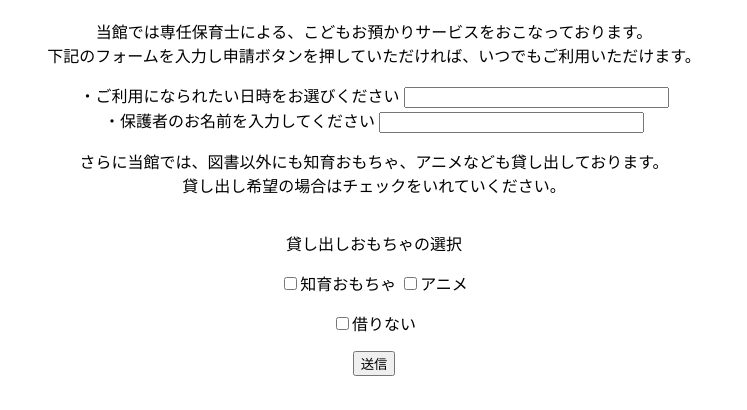
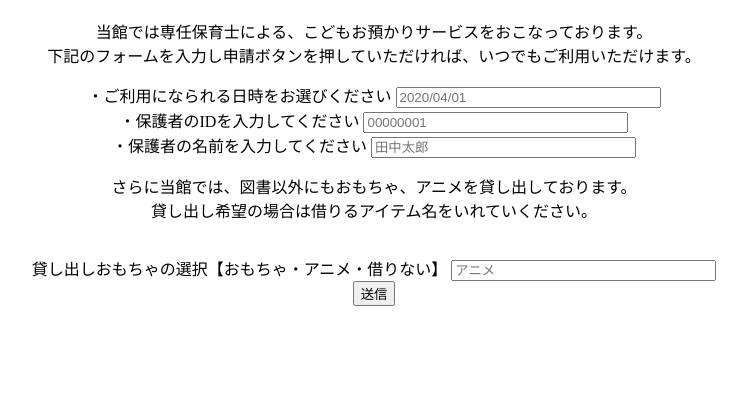
Before and after one commit to water12312/Avengers, a Flask app: template src/pekotosyo/admin/templates/kid_reserve/reserve.html in a window 1280 px wide. Shown: the part 390-800 px from the top of the page, without its empty margins (266-1013 px from the left). Run offline with Flask 2, Linux system fonts and the light colour scheme; the template is opened without the code that fills it, so the values that code supplies are empty.

Commit message:
こみっとします小柳

```diff
--- a/src/pekotosyo/admin/templates/kid_reserve/reserve.html
+++ b/src/pekotosyo/admin/templates/kid_reserve/reserve.html
@@ -15,22 +15,22 @@
             <!-- 入力画面 -->
             <form action="{{url_for('kid_reserve.reserve_check')}}", method="POST">
                 <!-- 日時 -->
-                <label> ・ご利用になられたい日時をお選びください</label>
-                <input type="text" name="reserve_date" size="30" >
+                <label> ・ご利用になられる日時をお選びください</label>
+                <input type="text" name="reserve_date" size="30" placeholder="2020/04/01">
                 <br>
-                <label>・保護者のお名前を入力してください</label>
-                <input type="text" name="reserve_name" size="30">
+                <label>・保護者のIDを入力してください</label>
+                <input type="text" name="user_id" size="30" placeholder="00000001">
                 <br>
-
+                <label>・保護者の名前を入力してください</label>
+                <input type="text" name="user_name" size="30" placeholder="田中太郎">
+                <br>
                 <!-- おもちゃの貸し出しセレクト -->
-                <p>さらに当館では、図書以外にも知育おもちゃ、アニメなども貸し出しております。<br>
-                貸し出し希望の場合はチェックをいれていください。</p>
+                <p>さらに当館では、図書以外にもおもちゃ、アニメを貸し出しております。<br>
+                貸し出し希望の場合は借りるアイテム名をいれていください。</p>
                 <br>
-                <label>貸し出しおもちゃの選択</label>
+                <label>貸し出しおもちゃの選択【おもちゃ・アニメ・借りない】</label>
+                <input type="text" name="item" size="30" placeholder="アニメ">
                 <br>
-                <p><input type="checkbox" name="items" value="item">知育おもちゃ
-                    <input type="checkbox" name="items" value="anime">アニメ</p>
-                    <input type="checkbox" name="items" value="noitem">借りない</p>
                 <button type="submit">送信</button>
             </form>
         </div>
```
Also changed, not shown: src/pekotosyo/admin/templates/kid_reserve/reserve_check.html (+5 -5 lines).
